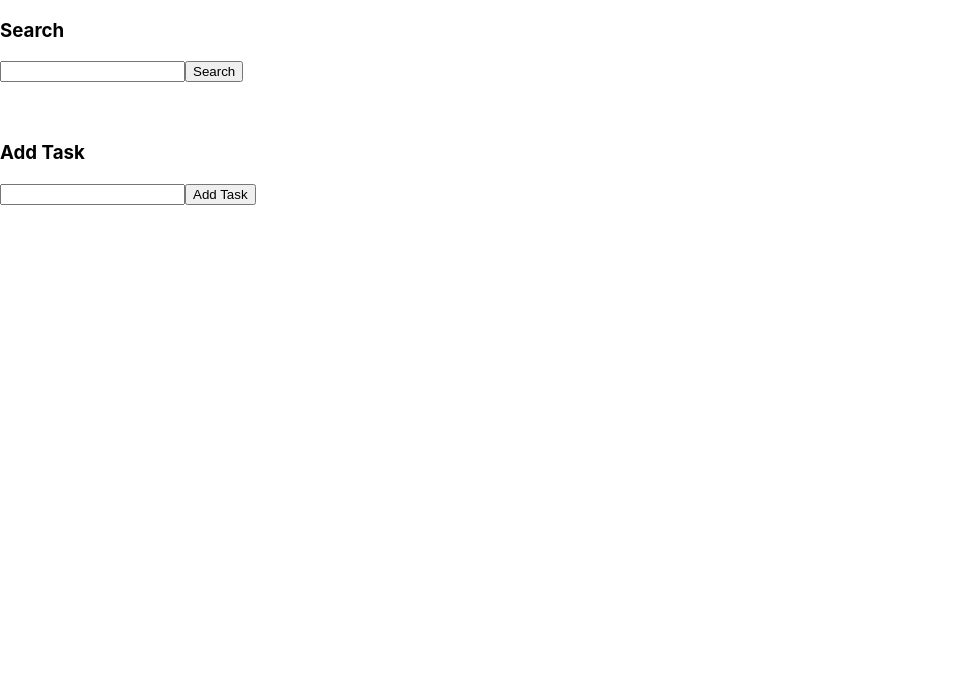
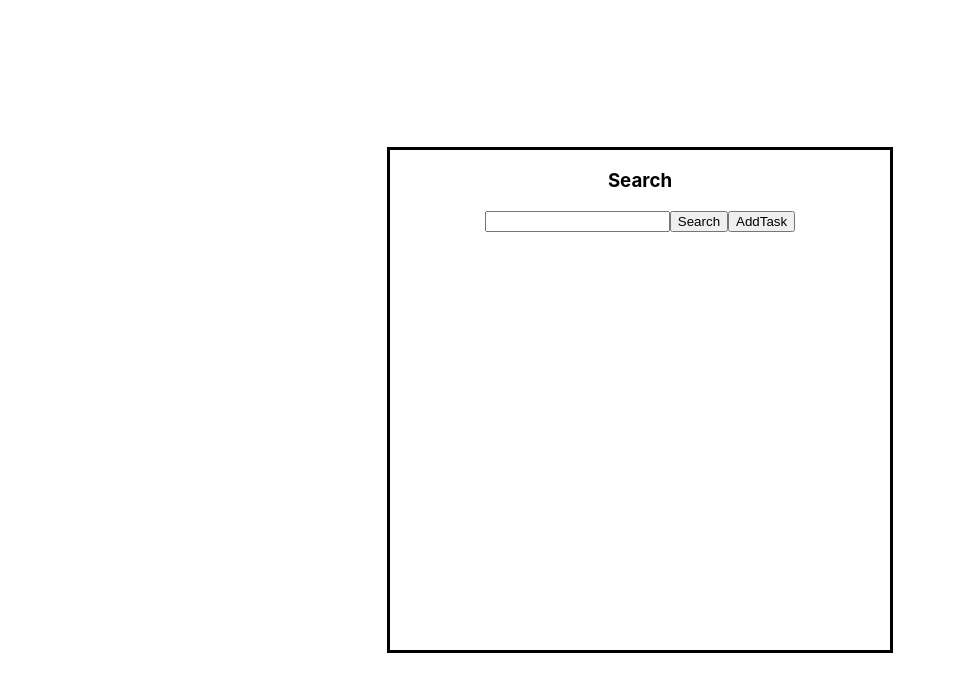
Before and after one commit to TheMightyRaider/Todo-React, a React (Create React App) app: page / in a window 1280 px wide. Shown: the top 692 px of the page, without its empty margins (0-956 px from the left). Built offline with nearby package versions, Linux system fonts and the light colour scheme.

Commit message:
Integrated Search and AddTask

```diff
--- a/src/App.css
+++ b/src/App.css
@@ -5,12 +5,6 @@
 .App-logo {
   height: 40vmin;
   pointer-events: none;
-}
-
-@media (prefers-reduced-motion: no-preference) {
-  .App-logo {
-    animation: App-logo-spin infinite 20s linear;
-  }
 }
 
 .App-header {
@@ -28,11 +22,16 @@
   color: #61dafb;
 }
 
-@keyframes App-logo-spin {
-  from {
-    transform: rotate(0deg);
-  }
-  to {
-    transform: rotate(360deg);
-  }
+.main {
+  border-style: solid;
+  text-align: center;
+  display: inline-block;
+  position: fixed;
+  top: 0;
+  bottom: 0;
+  left: 0;
+  right: 0;
+  width: 500px;
+  height: 500px;
+  margin: auto;
 }
--- a/src/App.js
+++ b/src/App.js
@@ -1,5 +1,4 @@
 import React from "react";
-import Addtodo from "./Component/Addtodo";
 import Todo from "./Component/Todo";
 import SearchItem from "./Component/Searchitem.js";
 import "./App.css";
@@ -64,12 +63,16 @@ class App extends React.Component {
   };
 
   updateTodoValue = (id, value) => {
+    if (value != "") {
       this.setState({
         todo: this.state.todo.map((item) => {
           if (item.id == id) item.todo = value;
           return item;
         }),
       });
+    } else {
+      this.deleteTask(id);
+    }
   };
 
   hideAllTask = (boolean) => {
@@ -80,17 +83,19 @@ class App extends React.Component {
 
   render() {
     return (
-      <div>
+      <div className="main">
         <SearchItem
           taskList={this.state.todo}
           checkBoxUpdatedWhileSearching={this.updateCheckBox}
           removeATask={this.deleteTask}
           taskUpdatedWhileSearching={this.updateTodoValue}
+          addTask={this.handleClick}
           startedTyping={this.hideAllTask}
         />
         <br></br>
-        <h3>Add Task</h3>
-        <Addtodo addTask={this.handleClick} />
+        {this.state.todo.length <= 0 || this.state.typing ? null : (
+          <h3>What have I got?</h3>
+        )}
         <Todo
           cssStyle={this.state.typing}
           taskDetails={this.state.todo}
--- a/src/Component/Searchitem.js
+++ b/src/Component/Searchitem.js
@@ -5,6 +5,17 @@ class SearchItem extends React.Component {
   state = {
     value: "",
     matchedItem: [],
+  };
+
+  addTask = (e) => {
+    if (e.which == "13" || e.type == "click") {
+      this.props.startedTyping(false);
+      this.props.addTask(this.state.value);
+      this.setState({
+        value: "",
+        matchedItem: [],
+      });
+    }
   };
 
   removeTask = (id) => {
@@ -67,6 +78,9 @@ class SearchItem extends React.Component {
         <button name="search" onClick={this.updateTaskOnEnterOrSubmit}>
           Search
         </button>
+        <button name="addTask" onClick={this.addTask}>
+          AddTask
+        </button>
         <br></br>
         <br></br>
         {this.state.matchedItem.length > 0 ? (
```
Lines whose indentation alone changed are shown as unchanged.
